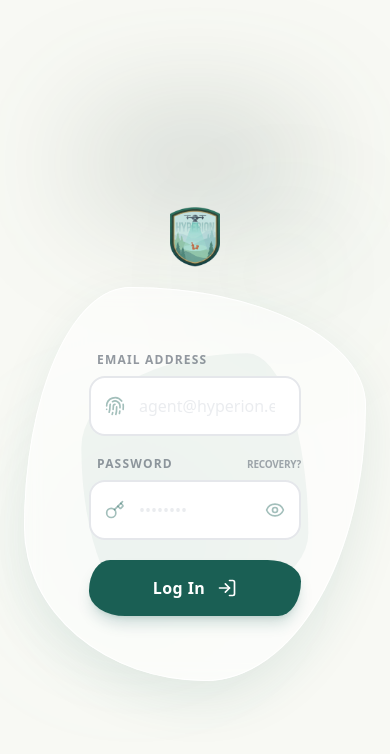
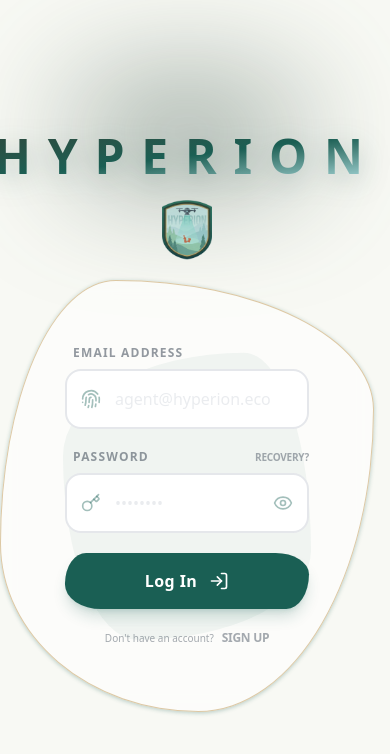
Before and after one commit to palyikris/hyperion-frontend, a React (Vite) app: page /login in a window 390 px wide. Shown: the top 754 px of the page. Built offline with nearby package versions, Linux system fonts and the light colour scheme.

Commit message:
Update page titles and enhance login/signup forms with navigation links

```diff
--- a/index.html
+++ b/index.html
@@ -4,7 +4,7 @@
     <meta charset="UTF-8" />
     <link rel="icon" type="image/svg+xml" href="/logo.png" />
     <meta name="viewport" content="width=device-width, initial-scale=1.0" />
-    <title>hyperion-frontend</title>
+    <title>H.Y.P.E.R.I.O.N.</title>
   </head>
   <body>
     <div id="root"></div>
--- a/src/components/features/auth/LoginForm.tsx
+++ b/src/components/features/auth/LoginForm.tsx
@@ -1,6 +1,7 @@
 import { Fingerprint, Key, LogIn } from "lucide-react";
 import { InputField } from "../../shared/InputField";
 import { Button } from "../../shared/Button";
+import { Link } from "react-router-dom";
 
 export const LoginForm = () => {
   const handleSubmit = (e: React.FormEvent<HTMLFormElement>): void =>
@@ -36,6 +37,18 @@
         text="Log In"
         icon={<LogIn className="w-5 h-5 text-white" />}
       ></Button>
+
+      <div className="w-full flex justify-center gap-2 items-center">
+        <span className="text-[10px] text-hyperion-slate-grey/50">
+          Don't have an account?{" "}
+        </span>
+        <Link
+          className="text-[12px] font-bold text-hyperion-slate-grey/50 hover:text-hyperion-deep-sea transition-colors uppercase tracking-tight"
+          to="/signup"
+        >
+          Sign Up
+        </Link>
+      </div>
     </form>
   );
 };
--- a/src/components/features/auth/SignupForm.tsx
+++ b/src/components/features/auth/SignupForm.tsx
@@ -1,6 +1,7 @@
 import { Fingerprint, Key, UserPlus, User } from "lucide-react";
 import { InputField } from "../../shared/InputField";
 import { Button } from "../../shared/Button";
+import { Link } from "react-router-dom";
 
 export const SignupForm = () => {
   const handleSubmit = (e: React.FormEvent<HTMLFormElement>): void =>
@@ -36,6 +37,18 @@
         text="Sign Up"
         icon={<UserPlus className="w-5 h-5 text-white" />}
       ></Button>
+
+      <div className="w-full flex justify-center gap-2 items-center">
+        <span className="text-[10px] text-hyperion-slate-grey/50">
+          Already have an account?{" "}
+        </span>
+        <Link
+          className="text-[12px] font-bold text-hyperion-slate-grey/50 hover:text-hyperion-deep-sea transition-colors uppercase tracking-tight"
+          to="/login"
+        >
+          Login
+        </Link>
+      </div>
     </form>
   );
 };
--- a/src/components/shared/Title.tsx
+++ b/src/components/shared/Title.tsx
@@ -7,11 +7,77 @@
   className?: string;
 };
 
-export const Title = ({ text, colorFrom, colorVia, colorTo, size, className }: TitleProps) => {
+const sizeClasses: Record<string, string> = {
+  xs: "text-xs",
+  sm: "text-sm",
+  base: "text-base",
+  lg: "text-lg",
+  xl: "text-xl",
+  "2xl": "text-2xl",
+  "3xl": "text-3xl",
+  "4xl": "text-4xl",
+  "5xl": "text-5xl",
+  "6xl": "text-6xl",
+  "7xl": "text-7xl",
+  "8xl": "text-8xl",
+  "9xl": "text-9xl",
+};
+
+const gradientColorClasses: Record<string, string> = {
+  "hyperion-forest": "from-hyperion-forest",
+  "hyperion-deep-sea": "from-hyperion-deep-sea",
+  "hyperion-sage-mint": "from-hyperion-sage-mint",
+  "hyperion-cool-aqua": "from-hyperion-cool-aqua",
+  "hyperion-soft-sky": "from-hyperion-soft-sky",
+  "hyperion-muted-gold": "from-hyperion-muted-gold",
+  "hyperion-burnt-orange": "from-hyperion-burnt-orange",
+  "hyperion-cream": "from-hyperion-cream",
+  "hyperion-fog-grey": "from-hyperion-fog-grey",
+  "hyperion-slate-grey": "from-hyperion-slate-grey",
+};
+
+const gradientViaColorClasses: Record<string, string> = {
+  "hyperion-forest": "via-hyperion-forest",
+  "hyperion-deep-sea": "via-hyperion-deep-sea",
+  "hyperion-sage-mint": "via-hyperion-sage-mint",
+  "hyperion-cool-aqua": "via-hyperion-cool-aqua",
+  "hyperion-soft-sky": "via-hyperion-soft-sky",
+  "hyperion-muted-gold": "via-hyperion-muted-gold",
+  "hyperion-burnt-orange": "via-hyperion-burnt-orange",
+  "hyperion-cream": "via-hyperion-cream",
+  "hyperion-fog-grey": "via-hyperion-fog-grey",
+  "hyperion-slate-grey": "via-hyperion-slate-grey",
+};
+
+const gradientToColorClasses: Record<string, string> = {
+  "hyperion-forest": "to-hyperion-forest",
+  "hyperion-deep-sea": "to-hyperion-deep-sea",
+  "hyperion-sage-mint": "to-hyperion-sage-mint",
+  "hyperion-cool-aqua": "to-hyperion-cool-aqua",
+  "hyperion-soft-sky": "to-hyperion-soft-sky",
+  "hyperion-muted-gold": "to-hyperion-muted-gold",
+  "hyperion-burnt-orange": "to-hyperion-burnt-orange",
+  "hyperion-cream": "to-hyperion-cream",
+  "hyperion-fog-grey": "to-hyperion-fog-grey",
+  "hyperion-slate-grey": "to-hyperion-slate-grey",
+};
+
+export const Title = ({
+  text,
+  colorFrom,
+  colorVia,
+  colorTo,
+  size,
+  className,
+}: TitleProps) => {
+  const sizeClass = sizeClasses[size] ?? "text-5xl";
+  const fromClass = gradientColorClasses[colorFrom] ?? "from-hyperion-forest";
+  const viaClass = gradientViaColorClasses[colorVia] ?? "via-hyperion-deep-sea";
+  const toClass = gradientToColorClasses[colorTo] ?? "to-hyperion-cool-aqua";
 
   return (
     <h1
-      className={`relative text-${size} font-extrabold uppercase tracking-[0.35em] text-transparent bg-clip-text bg-linear-to-br from-${colorFrom} via-${colorVia} to-${colorTo} drop-shadow-[0_6px_14px_rgba(18,70,62,0.25)] ${className}`}
+      className={`relative ${sizeClass} font-extrabold uppercase tracking-[0.35em] text-transparent bg-clip-text bg-gradient-to-br ${fromClass} ${viaClass} ${toClass} drop-shadow-[0_6px_14px_rgba(18,70,62,0.25)] ${className ?? ""}`}
     >
       {text}
     </h1>
--- a/src/pages/login.tsx
+++ b/src/pages/login.tsx
@@ -3,9 +3,9 @@
 
 export const LoginPage = () => {
   return (
-    <div className="h-screen flex flex-col lg:flex-row relative bg-hyperion-cream overflow-hidden">
+    <div className="h-screen flex flex-col md:flex-row relative bg-hyperion-cream overflow-hidden">
       {/* Left Column: Stylized Scene */}
-      <div className="hidden lg:flex lg:w-1/2 xl:w-3/5 relative overflow-hidden bg-gradient-to-b from-hyperion-deep-sea to-hyperion-deep-sea">
+      <div className="hidden md:flex md:w-4/7 xl:w-3/5 relative overflow-hidden bg-gradient-to-b from-hyperion-deep-sea to-hyperion-deep-sea">
         <img
           src="/public/forest.png"
           alt="Auth image showing animals looking at trash"
@@ -18,7 +18,7 @@
           }}
         ></div>
         {/* Curvy Divider */}
-        <div className="absolute top-[-10%] -right-10 h-[120%] w-80 z-20">
+        <div className="absolute top-[-10%] -right-10 h-[120%] w-90 z-20">
           <svg
             className="h-full w-full"
             preserveAspectRatio="none"
@@ -26,20 +26,18 @@
           >
             <path
               className="fill-hyperion-cream"
-              d="M100 0 Q 70 120, 78 210 Q 88 300, 70 390 Q 52 480, 78 560 Q 96 640, 70 725 Q 52 810, 80 900 Q 95 965, 100 1000 L 100 0 Z"
+              d="M100 0 Q 50 80, 65 190 Q 75 320, 45 430 Q 30 560, 72 680 Q 105 790, 40 900 Q 20 950, 100 1000 L 100 0 Z"
             ></path>
           </svg>
         </div>
       </div>
 
       {/* Right Column: Login Card */}
-      <div className="flex-1 flex flex-col justify-center items-center p-6 lg:p-12 relative">
-        <div className="absolute top-1/4 right-10 w-32 h-32 bg-hyperion-deep-sea/5 rounded-full blur-3xl" />
-        <div className="absolute bottom-1/4 left-10 w-48 h-48 bg-hyperion-cool-aqua/10 rounded-full blur-3xl" />
-        <div className="w-full z-10">
+      <div className="flex-1 flex flex-col justify-center items-center relative">
+        <div className="w-full z-10 pr-4">
           <div className="w-full flex justify-center items-center flex-col">
             <div className="relative flex flex-col items-center">
-              <div className="absolute -top-10 left-1/2 h-20 w-56 -translate-x-1/2 rounded-full bg-hyperion-forest/25 blur-3xl" />
+              <div className="absolute -top-10 left-1/2 h-20 w-56 -translate-x-1/2 rounded-full bg-hyperion-forest/60 blur-3xl" />
               <Title
                 text="HYPERION"
                 colorFrom="hyperion-forest"
@@ -56,9 +54,10 @@
             />
           </div>
           <div
-            className="p-16 shadow-[0_20px_50px_rgba(26,95,84,0.1)] border border-white bg-white/50 backdrop-blur-sm relative"
+            className="p-16 border border-hyperion-muted-gold/60 bg-white/50 backdrop-blur-sm relative"
             style={{
               borderRadius: "31% 69% 47% 53% / 61% 30% 70% 39% ",
+              boxShadow: "rgba(26,95,84, 0.3) 0px 1px 4px",
             }}
           >
             <div
--- a/src/pages/signup.tsx
+++ b/src/pages/signup.tsx
@@ -5,7 +5,7 @@
   return (
     <div className="h-screen flex flex-col lg:flex-row relative bg-hyperion-cream overflow-hidden">
       {/* Left Column: Stylized Scene */}
-      <div className="hidden lg:flex lg:w-1/2 xl:w-3/5 relative overflow-hidden bg-gradient-to-b from-hyperion-deep-sea to-hyperion-deep-sea">
+      <div className="hidden lg:flex lg:w-4/7 xl:w-4/6 relative overflow-hidden bg-gradient-to-b from-hyperion-deep-sea to-hyperion-deep-sea">
         <img
           src="/public/forest.png"
           alt="Auth image showing animals looking at trash"
@@ -18,7 +18,7 @@
           }}
         ></div>
         {/* Curvy Divider */}
-        <div className="absolute top-[-10%] -right-10 h-[120%] w-80 z-20">
+        <div className="absolute top-[-10%] -right-10 h-[120%] w-90 z-20">
           <svg
             className="h-full w-full"
             preserveAspectRatio="none"
@@ -26,17 +26,15 @@
           >
             <path
               className="fill-hyperion-cream"
-              d="M100 0 Q 70 120, 78 210 Q 88 300, 70 390 Q 52 480, 78 560 Q 96 640, 70 725 Q 52 810, 80 900 Q 95 965, 100 1000 L 100 0 Z"
+              d="M100 0 Q 50 80, 65 190 Q 75 320, 45 430 Q 30 560, 72 680 Q 105 790, 40 900 Q 20 950, 100 1000 L 100 0 Z"
             ></path>
           </svg>
         </div>
       </div>
 
       {/* Right Column: Login Card */}
-      <div className="flex-1 flex flex-col justify-center items-center p-6 lg:p-12 relative">
-        <div className="absolute top-1/4 right-10 w-32 h-32 bg-hyperion-deep-sea/5 rounded-full blur-3xl" />
-        <div className="absolute bottom-1/4 left-10 w-48 h-48 bg-hyperion-cool-aqua/10 rounded-full blur-3xl" />
-        <div className="w-full z-10">
+      <div className="flex-1 flex flex-col justify-center items-center relative">
+        <div className="w-full z-10 pr-4">
           <div className="w-full flex justify-center items-center flex-col">
             <div className="relative flex flex-col items-center">
               <div className="absolute -top-10 left-1/2 h-20 w-56 -translate-x-1/2 rounded-full bg-hyperion-forest/25 blur-3xl" />
@@ -51,9 +49,10 @@
             </div>
           </div>
           <div
-            className="p-16 shadow-[0_20px_50px_rgba(26,95,84,0.1)] border border-white bg-white/50 backdrop-blur-sm relative"
+            className="p-16 border border-hyperion-muted-gold/60 bg-white/50 backdrop-blur-sm relative"
             style={{
               borderRadius: "31% 69% 47% 53% / 61% 30% 70% 39% ",
+              boxShadow: "rgba(26,95,84, 0.3) 0px 1px 4px",
             }}
           >
             <div
```
